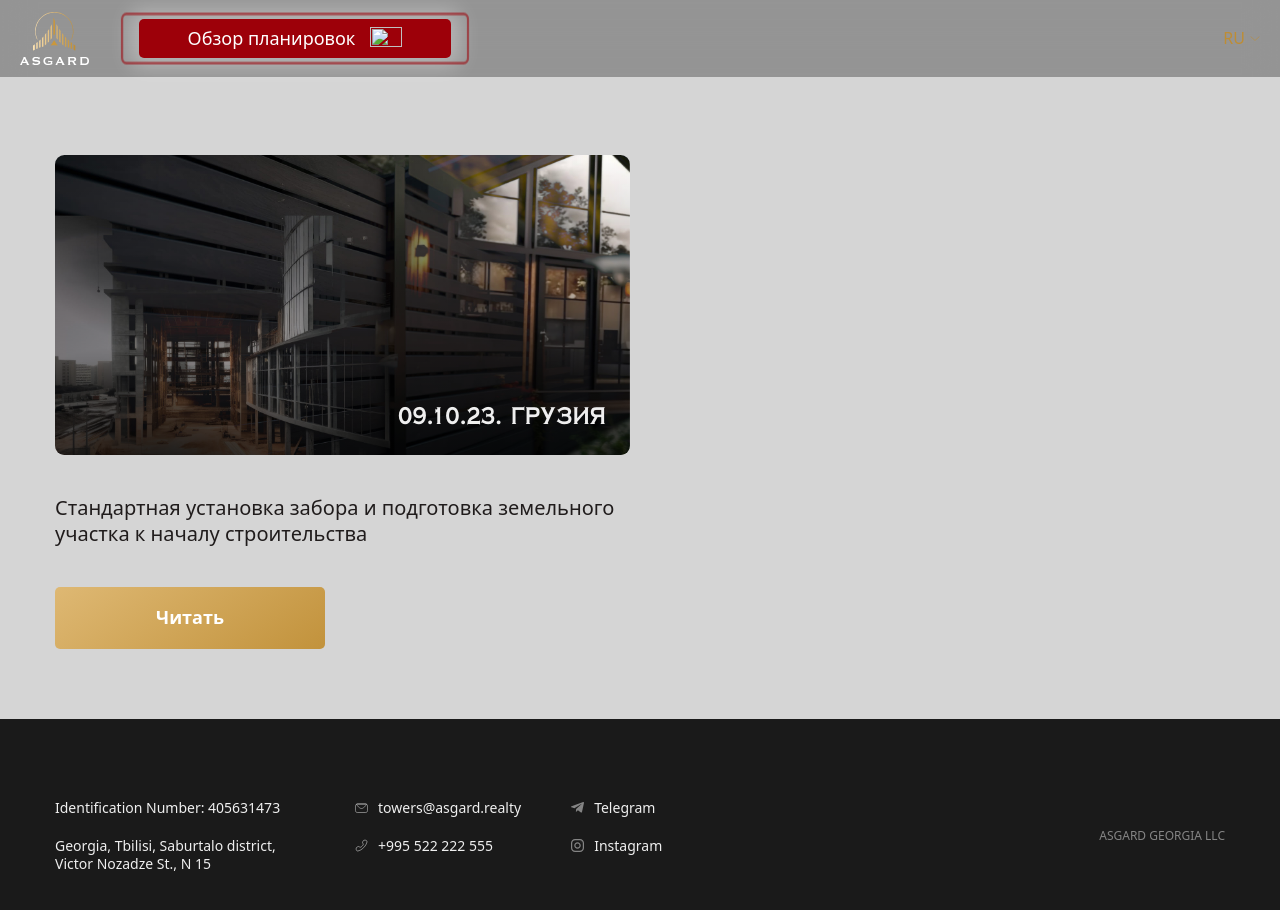
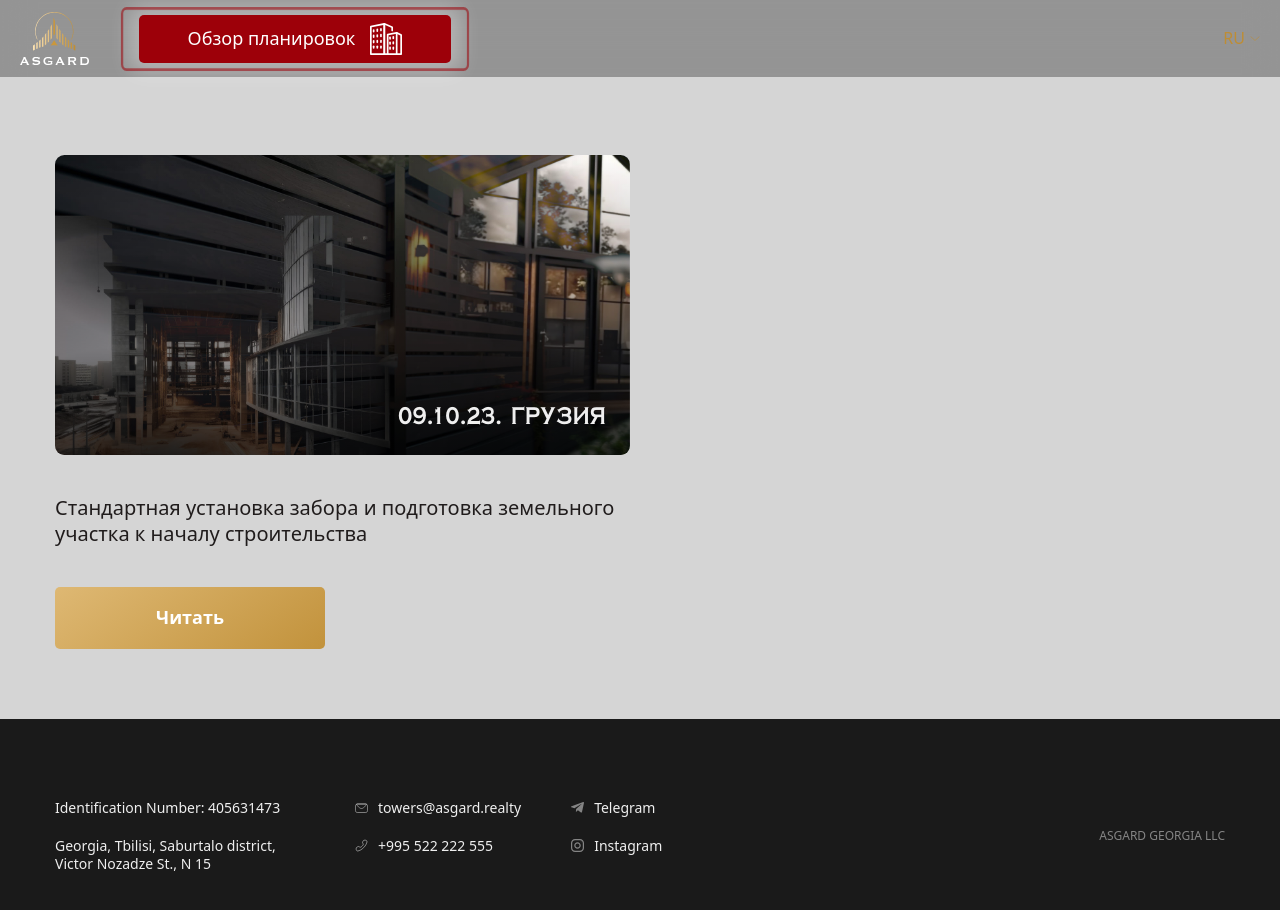
Before and after one commit to LegioAro/georgia-asgard-tower, a plain HTML site: page pages/progress/progress-uk.html in a window 1280 px wide. Drawn offline with nearby package versions, Linux system fonts and the light colour scheme; no server answers.

Commit message:
Update progress-uk.html

```diff
--- a/pages/progress/progress-uk.html
+++ b/pages/progress/progress-uk.html
@@ -18,7 +18,7 @@
           /></a>
           <button class="header__btn layout-btn">
             <p>Обзор планировок</p>
-            <img src="./img/icons/house.svg" alt="" />
+            <img src="../../img/icons/house.svg" alt="" />
           </button>
           <div class="header__content">
             <div class="header__langs">
```
